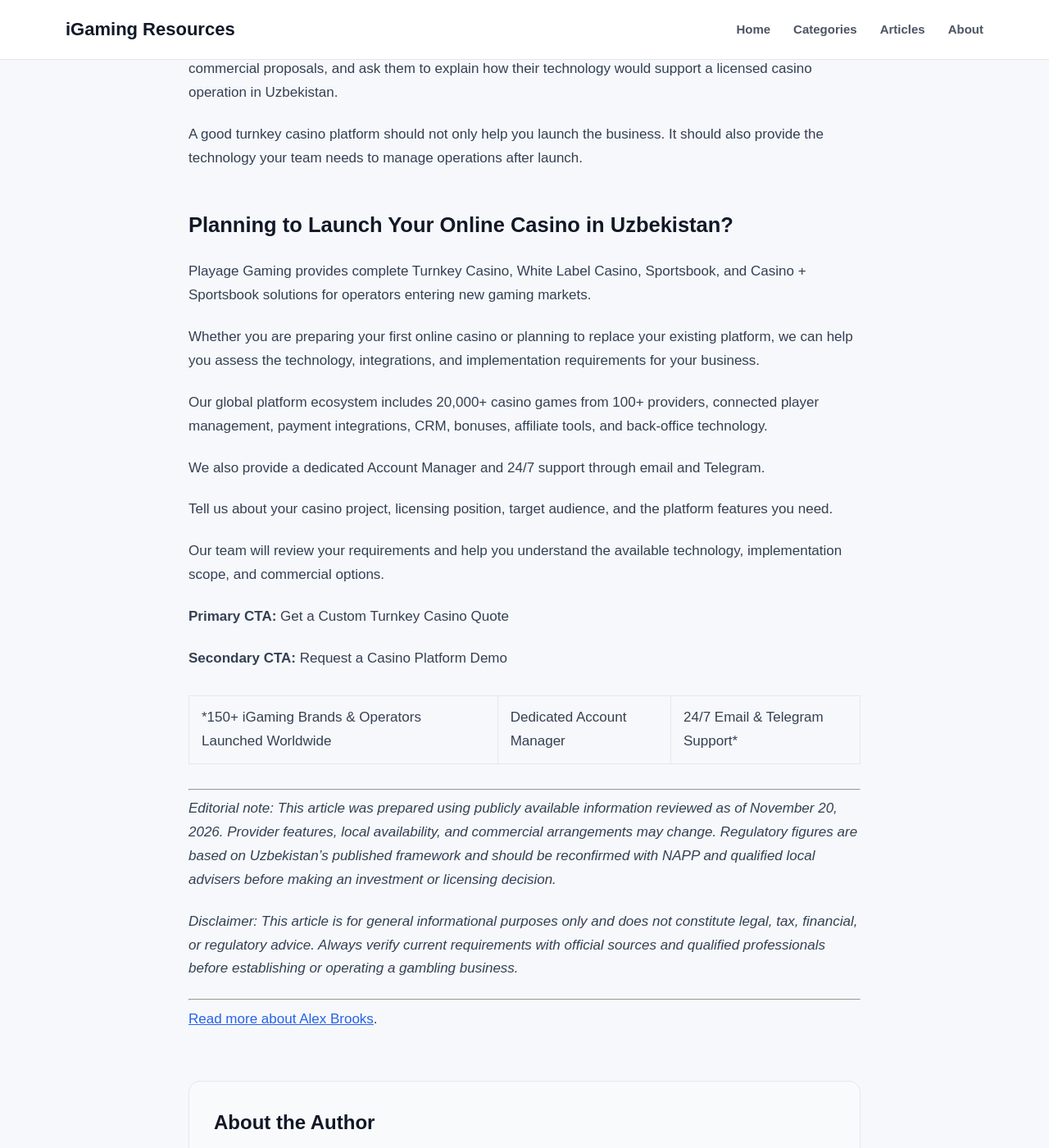
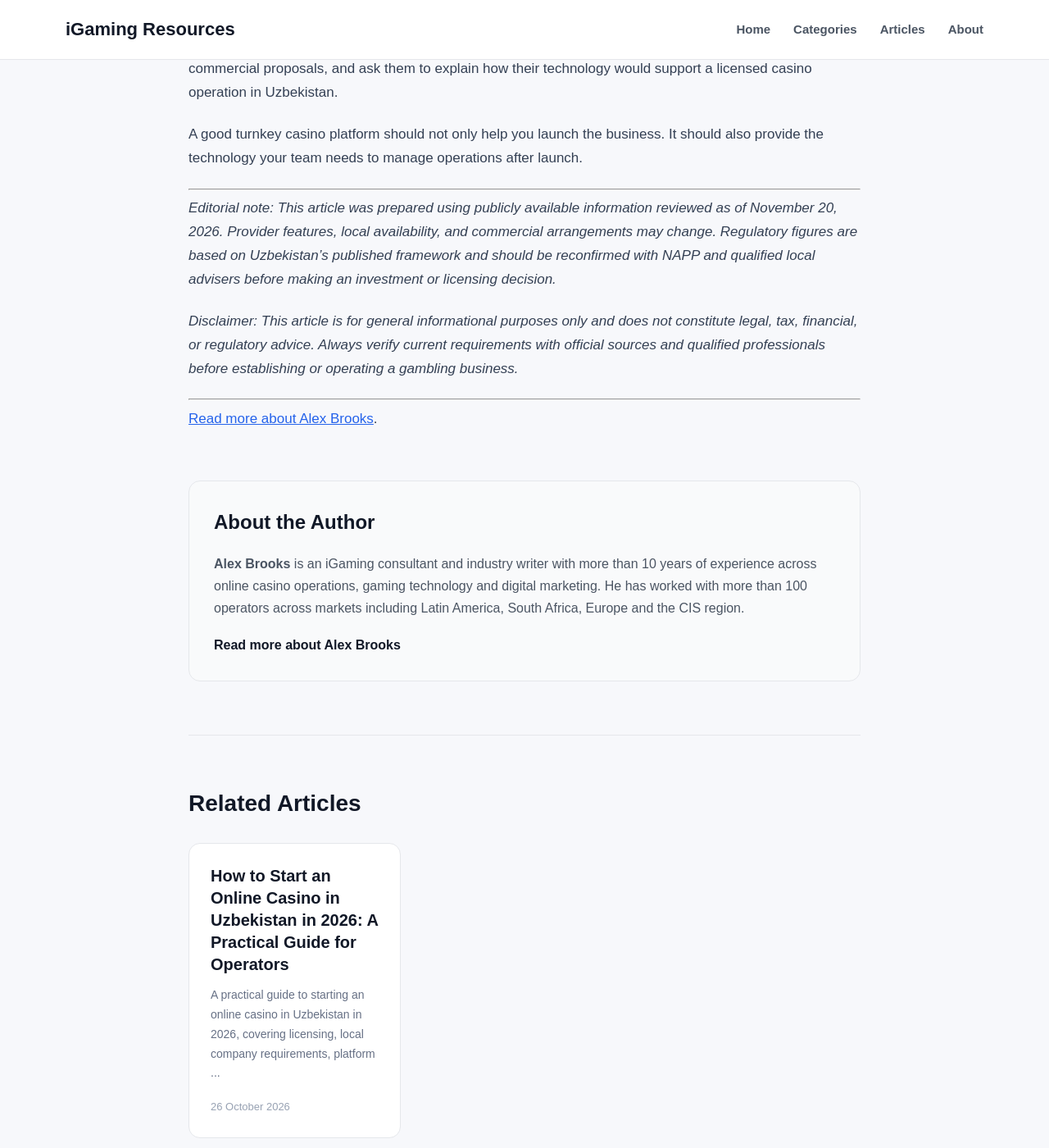
Before and after one commit to alexbrooks-crdm/iGaming-resources, a Jekyll site: the page built from _posts/2026-11-20-top-10-turnkey-casino-software-providers-uzbekistan-2027.md, in a window 1280 px wide and 1400 px high, scrolled down 35212 px. Shown: the whole window at 82% size. Built offline with Jekyll 4.4.1, drawn with Linux system fonts in a browser that asks for light colours.

Commit message:
Remove promotional section for Playage Gaming services
Removed promotional content for Playage Gaming and its services related to online casino launches in Uzbekistan.

```diff
--- a/_posts/2026-11-20-top-10-turnkey-casino-software-providers-uzbekistan-2027.md
+++ b/_posts/2026-11-20-top-10-turnkey-casino-software-providers-uzbekistan-2027.md
@@ -919,26 +919,6 @@ My suggestion is to shortlist two or three providers, request a product demonstr
 
 A good turnkey casino platform should not only help you launch the business. It should also provide the technology your team needs to manage operations after launch.
 
-## Planning to Launch Your Online Casino in Uzbekistan?
-
-Playage Gaming provides complete Turnkey Casino, White Label Casino, Sportsbook, and Casino + Sportsbook solutions for operators entering new gaming markets.
-
-Whether you are preparing your first online casino or planning to replace your existing platform, we can help you assess the technology, integrations, and implementation requirements for your business.
-
-Our global platform ecosystem includes 20,000+ casino games from 100+ providers, connected player management, payment integrations, CRM, bonuses, affiliate tools, and back-office technology.
-
-We also provide a dedicated Account Manager and 24/7 support through email and Telegram.
-
-Tell us about your casino project, licensing position, target audience, and the platform features you need.
-
-Our team will review your requirements and help you understand the available technology, implementation scope, and commercial options.
-
-**Primary CTA:** Get a Custom Turnkey Casino Quote
-
-**Secondary CTA:** Request a Casino Platform Demo
-
-*150+ iGaming Brands & Operators Launched Worldwide | Dedicated Account Manager | 24/7 Email & Telegram Support*
-
 ---
 
 *Editorial note: This article was prepared using publicly available information reviewed as of November 20, 2026. Provider features, local availability, and commercial arrangements may change. Regulatory figures are based on Uzbekistan's published framework and should be reconfirmed with NAPP and qualified local advisers before making an investment or licensing decision.*
```
